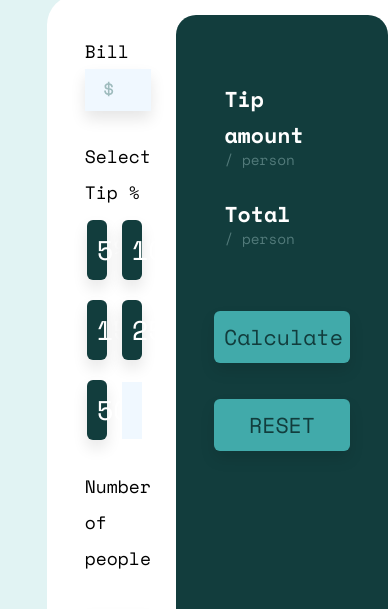
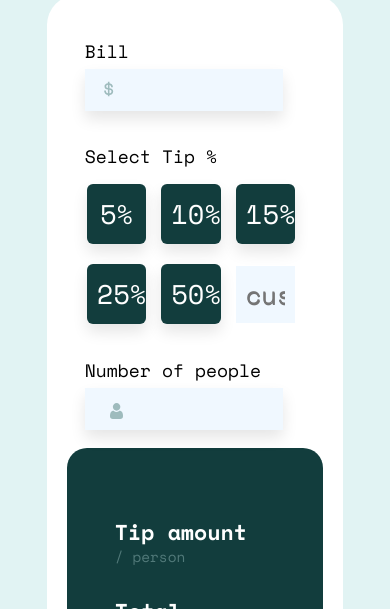
Before and after one commit to adesewaAdeyemo/myCalculator, a plain HTML site: page index.html in a window 390 px wide. Shown: the part 230-839 px from the top of the page. Drawn offline with nearby package versions, Linux system fonts and the light colour scheme.

Commit message:
firstProjectUpgrade

```diff
--- a/css/style.css
+++ b/css/style.css
@@ -134,14 +134,6 @@ button{
     text-align: right;
 
 }
-@media screen and(max-width: 768px){
-    column{
-        width:100%;
-    }
-    row{
-        flex: 100%;
-    }
-}
 
 .input-icons {
     width: 10px;
@@ -161,3 +153,15 @@ button{
 #hidden{
     text-align: right;
 }
+
+@media screen and (max-width: 576px){
+
+    .row{
+        display: block;
+    }
+    .column{
+         width: 100%;
+    }
+    .tipWrapper{
+    }
+}
--- a/index.html
+++ b/index.html
@@ -11,7 +11,7 @@
 <link href="https://fonts.googleapis.com/css2?family=Space+Mono:wght@400;700&display=swap" rel="stylesheet">
 </head>
 <body>
-    <form action="solve" method="get" autocomplete="on" id="tipForm">
+    <form autocomplete="on" id="tipForm" onsubmit="return false" >
         <legend>
             <h1>SPLI<br>TTER &nbsp;</h1>
         </legend>
@@ -59,9 +59,9 @@
                                 </div>
                         </div>
                     </div>
-                    <button id="target" onclick="calculateTip()">Calculate</button>
+                    <button id="target" type="submit" onclick="calculateTip()">Calculate</button>
 
-                    <button id="clearScreen" onclick="reset()">RESET</button>
+                    <button id="clearScreen" type="reset" onclick="reset()">RESET</button>
 
                 </div>
             </div>
--- a/js/script.js
+++ b/js/script.js
@@ -3,6 +3,7 @@ let tip = 0;
 tipPercent.forEach((btn) => {
   btn.addEventListener("click", (event) => {
     event.preventDefault();
+
     console.log(btn.value);
     tip = btn.value;
   });
@@ -16,7 +17,8 @@ custom.addEventListener("input", () => {
 });
 
 function calculateTip(event) {
-  event.preventDefault();
+  console.log(event);
+
   let bill = document.getElementById("bill").value;
   let people = document.getElementById("people").value;
   let totalTip = (tip / 100) * bill;
```
